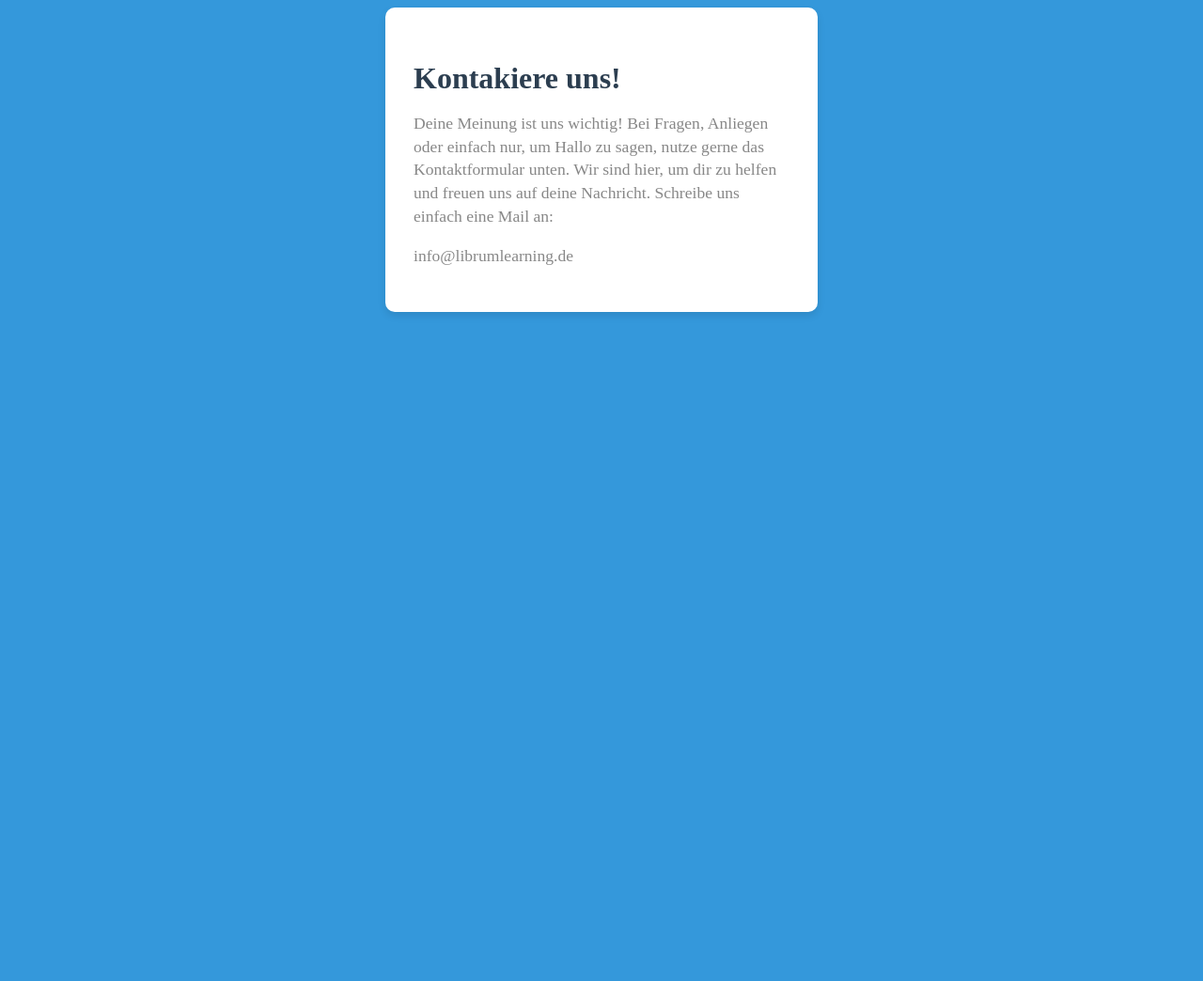
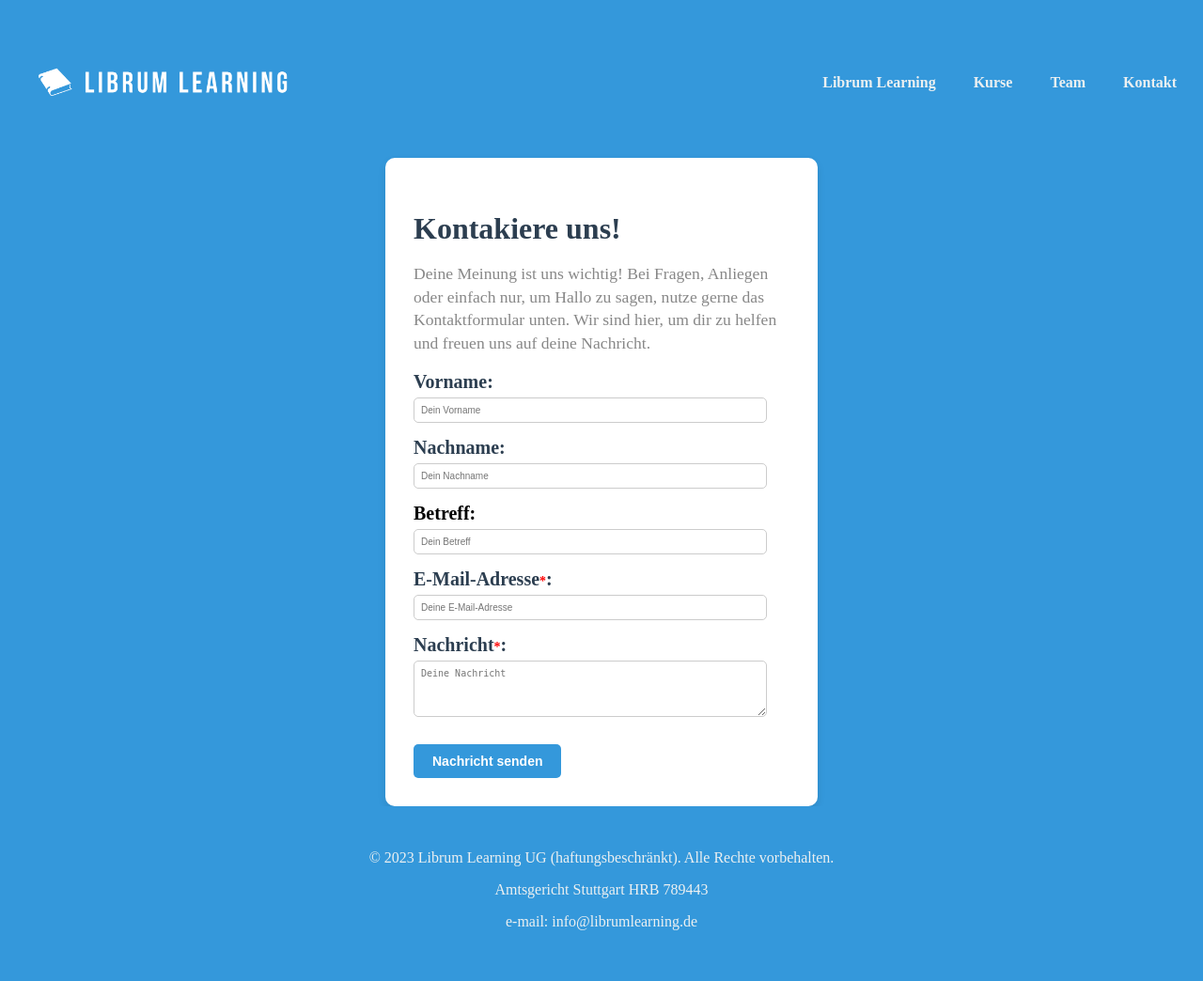
Before and after one commit to librumlearning/librumlearning, a PHP site: page /kontakt.html in a window 1280 px wide. Shown: the whole page at 94% size. Before the commit the page ends 335 px from the top, so only its background shows below. Run offline with PHP 8.4, Linux system fonts and the light colour scheme.

Commit message:
gut librum

```diff
--- a/css/index.css
+++ b/css/index.css
@@ -237,7 +237,7 @@
 
 /* Alternate course image img styling */
 .featured-course.alternate-style .course-image img {
-    max-width: 100%;
+    max-width: 80%;
     border-radius: 5px;
     box-shadow: 0 4px 8px rgba(0, 0, 0, 0.1);
 }
--- a/header.html
+++ b/header.html
@@ -1,7 +1,6 @@
 <header>
-<!--    <h1>Meine Website</h1>-->
     <nav>
-    <a href="#" class="logo"><img src="Bilder/LibrumLearning/LibrumLearningLogo2.png" alt="Logo"></a>
+    <a href="#" class="logo"><img src="LibrumLearningLogo.png" alt="Logo"></a>
     <ul>
         <li><a href="index.html">Librum Learning</a></li>
         <li><a href="kurse.html">Kurse</a></li>
@@ -10,7 +9,7 @@
             <li><a href="Mathemagie/unendlichkeitVonPrimzahlen.html"> Unendlichkeit von Primzahlen</a></li>
             </ul>
         </li>
-        <li><a href="ueberUns.html">Team</li>
+        <li><a href="team.html">Team</li>
         <li><a href="kontakt.html">Kontakt</a></li>
     </ul>
     </nav>
--- a/kontakt.html
+++ b/kontakt.html
@@ -1,11 +1,11 @@
 <!DOCTYPE html>
 <html lang="en">
-    <head>
-        <meta charset="UTF-8">
-        <meta name="viewport" content="width=device-width, initial-scale=1.0">
-        <title>Crystal Math Online Courses</title>
-        <link rel="stylesheet" href="css/index.css"> <!-- Verlinke hier deine CSS-Datei für das Styling -->
-    </head>
+<head>
+    <meta charset="UTF-8">
+    <meta name="viewport" content="width=device-width, initial-scale=1.0">
+    <title>Librum Learning</title>
+    <link rel="stylesheet" href="css/index.css"> <!-- Verlinke hier deine CSS-Datei für das Styling -->
+</head>
 <body>
 
     <div id="header"></div>
@@ -15,11 +15,57 @@
 
 
         <h2>Kontakiere uns!</h2>
-        <p> Deine Meinung ist uns wichtig! Bei Fragen, Anliegen oder einfach nur, um Hallo zu sagen, nutze gerne das Kontaktformular unten. Wir sind hier, um dir zu helfen und freuen uns auf deine Nachricht. Schreibe uns einfach eine Mail an:</p>
-        <p>info@librumlearning.de</p>
+        <p> Deine Meinung ist uns wichtig! Bei Fragen, Anliegen oder einfach nur, um Hallo zu sagen, nutze gerne das Kontaktformular unten. Wir sind hier, um dir zu helfen und freuen uns auf deine Nachricht.</p>
+            <label for="vorname">Vorname:</label>
+            <input type="text" id="vorname" name="vorname" placeholder="Dein Vorname">
+
+            <label for="nachname">Nachname:</label>
+            <input type="text" id="nachname" name="nachname" placeholder="Dein Nachname">
+
+            <label for="betreff">Betreff:</label>
+            <input type="text" id="betreff" name="betreff" placeholder="Dein Betreff">
+
+            <label for="email">E-Mail-Adresse<span class="required-field">*</span>:</label>
+            <input type="email" id="email" name="email" placeholder="Deine E-Mail-Adresse" required>
+
+            <label for="nachricht">Nachricht<span class="required-field">*</span>:</label>
+            <textarea id="nachricht" name="nachricht" placeholder="Deine Nachricht" rows="4" required></textarea>
+
+            <button type="button" id="sendEmail">Nachricht senden</button>
+        </form>
     </div>
 
     <div id="footer"></div>
 
+    <script>
+        // JavaScript: Header-Inhalt abrufen und einfügen
+        fetch('header.html')
+            .then(response => response.text())
+            .then(data => {
+                document.getElementById('header').innerHTML = data;
+            });
+
+        // JavaScript: Footer-Inhalt abrufen und einfügen
+        fetch('footer.html')
+            .then(response => response.text())
+            .then(data => {
+                document.getElementById('footer').innerHTML = data;
+            });
+    </script>
+
+<script>
+    document.getElementById('sendEmail').addEventListener('click', function() {
+        var vorname = encodeURIComponent(document.getElementById('vorname').value);
+        var nachname = encodeURIComponent(document.getElementById('nachname').value);
+        var email = encodeURIComponent(document.getElementById('email').value);
+        var nachricht = encodeURIComponent(document.getElementById('nachricht').value);
+        var betreff = encodeURIComponent(document.getElementById('betreff').value); // Betreff hinzufügen
+
+        var emailLink = 'mailto:info@librumlearning.com?subject=' + betreff + '&body=' + nachricht; // Betreff einfügen
+
+        window.location.href = emailLink;
+    });
+</script>
+
 </body>
 </html>
```
Also changed, not shown: index.html (+17 -18 lines), kontakt copy.html (renamed from kontakt Kopie.html, +25 -8 lines), kurse.html (+6 -6 lines), Bilder/WappenBundesländer/wappenBaWue.png (renamed from Bilder/WappenBundesländer/wappenBaWü.png), LibrumLearningLogo.png (added), logo/librumlearningwhite.png (deleted), team.html (renamed from ueberUns.html).
